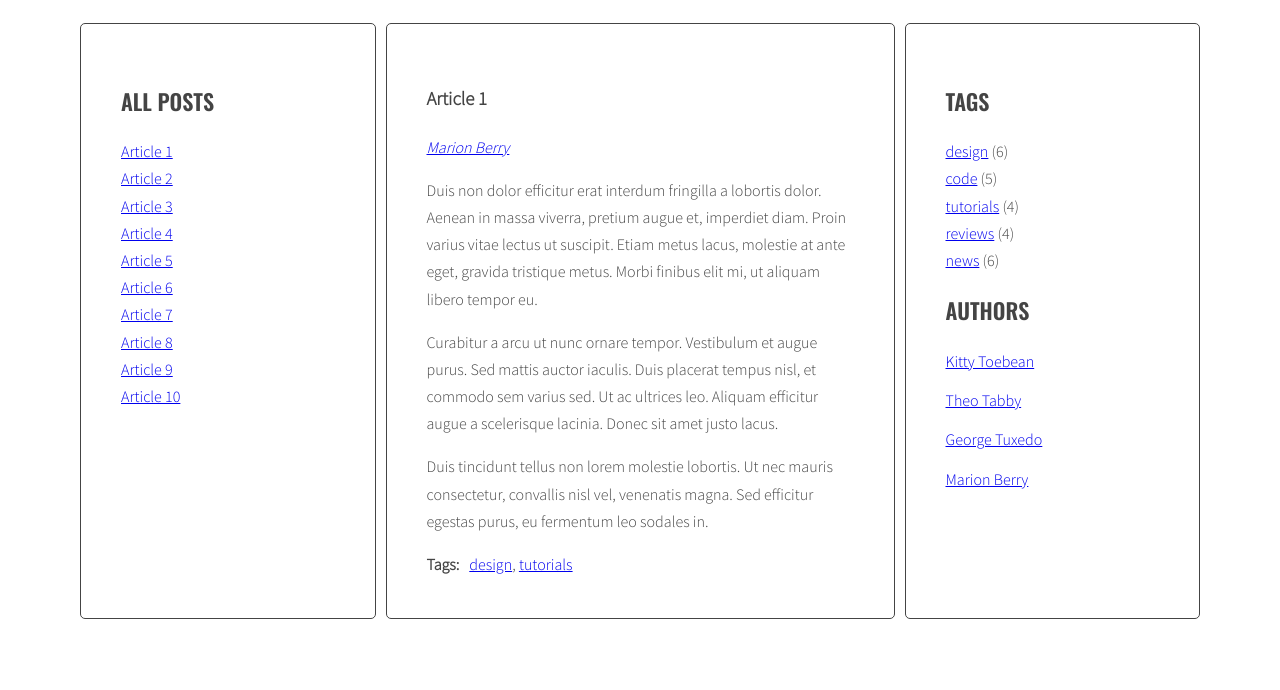
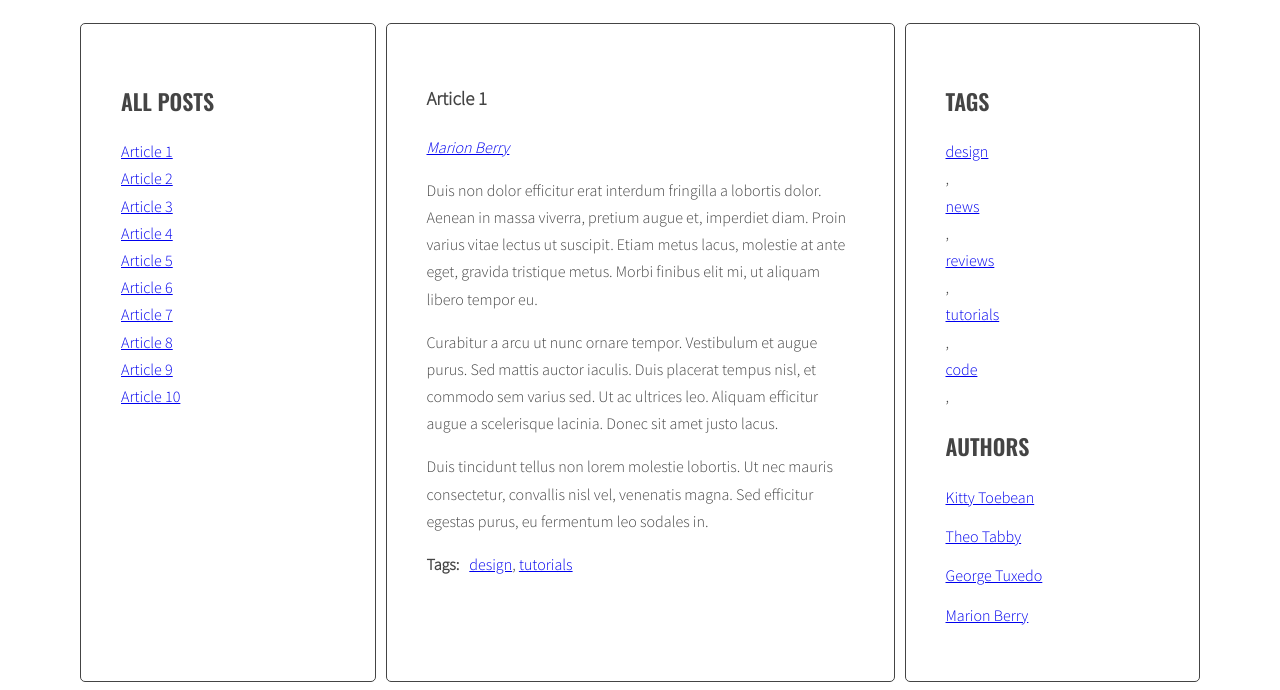
Before and after one commit to cvprian/javascript-blog, a website: page index.html in a window 1280 px wide. Shown: the part 220-910 px from the top of the page. Before the commit the page ends 847 px from the top, so only its background shows below. Drawn offline with nearby package versions, Linux system fonts and the light colour scheme.

Commit message:
Display tag list

```diff
--- a/index.html
+++ b/index.html
@@ -240,11 +240,6 @@
                 <aside class="sidebar">
                     <h2 class="section-title">Tags</h2>
                     <ul class="list tags">
-                        <li><a href="#">design</a> <span>(6)</span></li>
-                        <li><a href="#">code</a> <span>(5)</span></li>
-                        <li><a href="#">tutorials</a> <span>(4)</span></li>
-                        <li><a href="#">reviews</a> <span>(4)</span></li>
-                        <li><a href="#">news</a> <span>(6)</span></li>
                     </ul>
                     <h2 class="section-title">Authors</h2>
                     <ul class="list authors">
--- a/js/script.js
+++ b/js/script.js
@@ -29,7 +29,8 @@ const optArticleSelector = '.post',
     optTitleSelector = '.post-title',
     optTitleListSelector = '.titles',
     optArticleTagsSelector = '.post-tags .list',
-    optArticleAuthorSelector = '.post-author';
+    optArticleAuthorSelector = '.post-author',
+    optTagsListSelector = '.tags.list';
 
 function generateTitleLinks(customSelector = '') {
     /* remove contents of titleList */
@@ -59,6 +60,7 @@ function generateTitleLinks(customSelector = '') {
 generateTitleLinks();
 
 function generateTags(){
+    let allTags = [];
     /* find all articles */
     const articles = document.querySelectorAll(optArticleSelector);
     /* START LOOP: for every article: */
@@ -77,6 +79,9 @@ function generateTags(){
             let linkHTML = '<li><a href="#tag-' + tag + '">' + tag + '</a></li>';
             if(articleTagsArray.indexOf(tag) != (articleTagsArray.length -1)){
               linkHTML = linkHTML + ', ';
+              if(allTags.indexOf(linkHTML) == -1){
+                allTags.push(linkHTML);
+              }
             }
         /* add generated code to html variable */
             html = html + linkHTML;
@@ -87,6 +92,8 @@ function generateTags(){
         html = '';
     /* END LOOP: for every article: */
     }
+    const tagList = document.querySelector('.tags');
+    tagList.innerHTML = allTags.join(' ');
   }
 
 generateTags();
```
